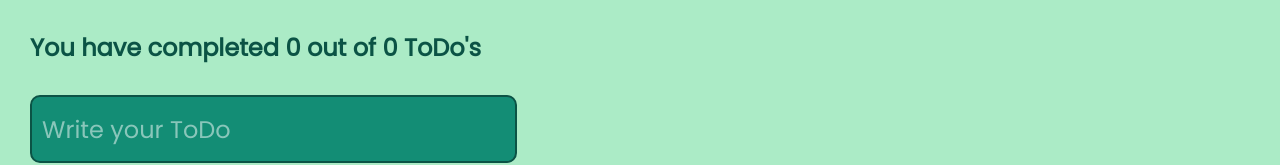
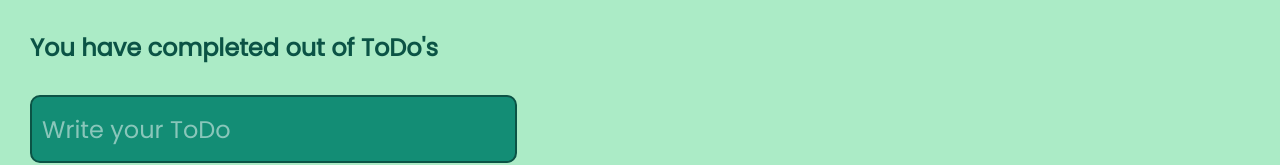
Before and after one commit to JesusZamora20/Introduction-To-React.js, a React (Create React App) app in the folder react-initial-course/: page / in a window 1280 px wide. Shown: the top 165 px of the page. Built offline with nearby package versions, Linux system fonts and the light colour scheme.

Commit message:
React Contex: sharing state

```diff
--- a/react-initial-course/src/components/App/App.js
+++ b/react-initial-course/src/components/App/App.js
@@ -1,103 +1,16 @@
 import React  from 'react';
 import {AppUI} from './AppUI';
+import {ToDoProvider} from '../ToDoContext/ToDoContext';
 
 
-function useLocalStorage(itemName, initialValue){
-
-  const [loading, setLoading] = React.useState(true);
-  const [item, setItem] = React.useState(initialValue);
-  const [error, setError] = React.useState(false);
-
-  React.useEffect(() => {
-    setTimeout(() => {
-      try{
-        const localStorageItem = localStorage.getItem(itemName);
-        let parsedItem;
-
-        if(!localStorageItem){
-          localStorage.setItem(itemName,JSON.stringify(initialValue));
-          parsedItem = initialValue;
-        } else{
-          parsedItem = JSON.parse(localStorageItem);
-        }
-        setItem(parsedItem);
-      } catch(error){
-          setError(error);
-      }finally{
-          setLoading(false);
-      }
-    }, 1000);
-
-  },[]);
-
-  const saveItem = (newItem) => {
-    try{
-      const stringifiedItem = JSON.stringify(newItem);
-      localStorage.setItem(itemName, stringifiedItem);
-      setItem(newItem);
-    } catch(error){
-      setError(error);
-    }
-  }
-
-  return {
-    item,
-    saveItem,
-    loading,
-    error
-  }
-}
 
 function App() {
-  const {item:toDos, saveItem:saveToDos, loading, error} =useLocalStorage('ToDos__v1',[]);
 
-  const [searchValue, setSearchValue] = React.useState('');
-  const completedToDos = toDos.filter(todo =>  !!todo.completed).length;
-  const totalToDos = toDos.length;
-
-  // ;Looking for toDos in the search bar
-  let searchedToDos = [];
-
-  if(!searchValue.length >= 1){
-    searchedToDos = toDos;
-  }else{
-    searchedToDos = toDos.filter(todo => {
-      const toDoText = todo.text.toLowerCase();
-      const searchText = searchValue.toLowerCase();
-      return toDoText.includes(searchText);
-    });
-  }
-
-  // Completing ToDos
-
-  const completeToDo = (text) => {
-    const toDoIndex = toDos.findIndex(todo => todo.text === text);
-    const newToDos = [...toDos];
-    newToDos[toDoIndex].completed = true;
-    saveToDos(newToDos);
-  }
-
-  // Deleting ToDos
-
-  const deleteToDo = (text) => {
-    const toDoIndex = toDos.findIndex(todo => todo.text === text);
-    const newToDos = [...toDos];
-    newToDos.splice(toDoIndex,1);
-    saveToDos(newToDos);
-  }
 
   return(
-    <AppUI
-    loading={loading}
-    error={error}
-    completedToDos={completedToDos}
-    totalToDos={totalToDos}
-    searchValue = {searchValue}
-    setSearchValue = {setSearchValue}
-    searchedToDos = {searchedToDos}
-    completeToDo = {completeToDo}
-    deleteToDo = {deleteToDo}
-    />
+    <ToDoProvider>
+      <AppUI />
+    </ToDoProvider>
     );
 }
 
--- a/react-initial-course/src/components/App/AppUI.js
+++ b/react-initial-course/src/components/App/AppUI.js
@@ -4,30 +4,21 @@
 import { ToDoList } from '../ToDoList/ToDoList';
 import { ToDoItem } from '../ToDoItem/ToDoItem';
 import { CreateToDoButton } from '../CreateToDoButton/CreateToDoButton';
+import { toDoContext} from "../ToDoContext/ToDoContext";
 import './App.css';
 
-function AppUI({
+function AppUI(){
+    return(
+    <React.Fragment>
+      <ToDoCounter/>
+      <ToDoSearch />
+
+      <toDoContext.Consumer>
+        {({error,
           loading,
-    error,
-    completedToDos,
-    totalToDos,
-    searchValue,
-    setSearchValue,
           searchedToDos,
           completeToDo,
-    deleteToDo,
-}){
-    return(
-    <React.Fragment>
-      <ToDoCounter
-        completed={completedToDos}
-        total={totalToDos}
-      />
-      <ToDoSearch
-        searchValue = {searchValue}
-        setSearchValue = {setSearchValue}
-      />
-
+          deleteToDo}) => (
           <ToDoList>
           {error &&  <p>Holy Molly, there was an error</p>}
           {loading &&  <p>We are loading</p>}
@@ -42,6 +33,8 @@
               />
             ))}
         </ToDoList>
+        )}
+      </toDoContext.Consumer>
 
       {<CreateToDoButton/>}
     </React.Fragment>
--- /dev/null
+++ b/react-initial-course/src/components/ToDoContext/ToDoContext.js
@@ -0,0 +1,61 @@
+import React from "react";
+import { useLocalStorage } from "./useLocalStorage";
+
+const toDoContext = React.createContext();
+
+function ToDoProvider(props){
+
+    const {item:toDos, saveItem:saveToDos, loading, error} =useLocalStorage('ToDos__v1',[]);
+
+    const [searchValue, setSearchValue] = React.useState('');
+    const completedToDos = toDos.filter(todo =>  !!todo.completed).length;
+    const totalToDos = toDos.length;
+
+  // ;Looking for toDos in the search bar
+    let searchedToDos = [];
+
+    if(!searchValue.length >= 1){
+    searchedToDos = toDos;
+    }else{
+    searchedToDos = toDos.filter(todo => {
+    const toDoText = todo.text.toLowerCase();
+    const searchText = searchValue.toLowerCase();
+    return toDoText.includes(searchText);
+    });
+    }
+
+  // Completing ToDos
+
+    const completeToDo = (text) => {
+    const toDoIndex = toDos.findIndex(todo => todo.text === text);
+    const newToDos = [...toDos];
+    newToDos[toDoIndex].completed = true;
+    saveToDos(newToDos);
+}
+
+  // Deleting ToDos
+
+    const deleteToDo = (text) => {
+    const toDoIndex = toDos.findIndex(todo => todo.text === text);
+    const newToDos = [...toDos];
+    newToDos.splice(toDoIndex,1);
+    saveToDos(newToDos);
+    }
+    return(
+        <toDoContext.Provider value={{
+            loading,
+            error,
+            completedToDos,
+            totalToDos,
+            searchValue ,
+            setSearchValue,
+            searchedToDos ,
+            completeToDo,
+            deleteToDo,
+        }}>
+            {props.children}
+        </toDoContext.Provider>
+    );
+}
+
+export {toDoContext, ToDoProvider};
--- /dev/null
+++ b/react-initial-course/src/components/ToDoContext/useLocalStorage.js
@@ -0,0 +1,49 @@
+import React from "react";
+
+function useLocalStorage(itemName, initialValue){
+
+    const [loading, setLoading] = React.useState(true);
+    const [item, setItem] = React.useState(initialValue);
+    const [error, setError] = React.useState(false);
+
+    React.useEffect(() => {
+    setTimeout(() => {
+        try{
+        const localStorageItem = localStorage.getItem(itemName);
+        let parsedItem;
+
+        if(!localStorageItem){
+            localStorage.setItem(itemName,JSON.stringify(initialValue));
+            parsedItem = initialValue;
+        } else{
+            parsedItem = JSON.parse(localStorageItem);
+        }
+        setItem(parsedItem);
+        } catch(error){
+            setError(error);
+        }finally{
+            setLoading(false);
+        }
+    }, 1000);
+
+    },[]);
+
+    const saveItem = (newItem) => {
+    try{
+        const stringifiedItem = JSON.stringify(newItem);
+        localStorage.setItem(itemName, stringifiedItem);
+        setItem(newItem);
+    } catch(error){
+        setError(error);
+    }
+    }
+
+    return {
+    item,
+    saveItem,
+    loading,
+    error
+    }
+}
+
+export {useLocalStorage};
```
Lines whose indentation alone changed are shown as unchanged.
